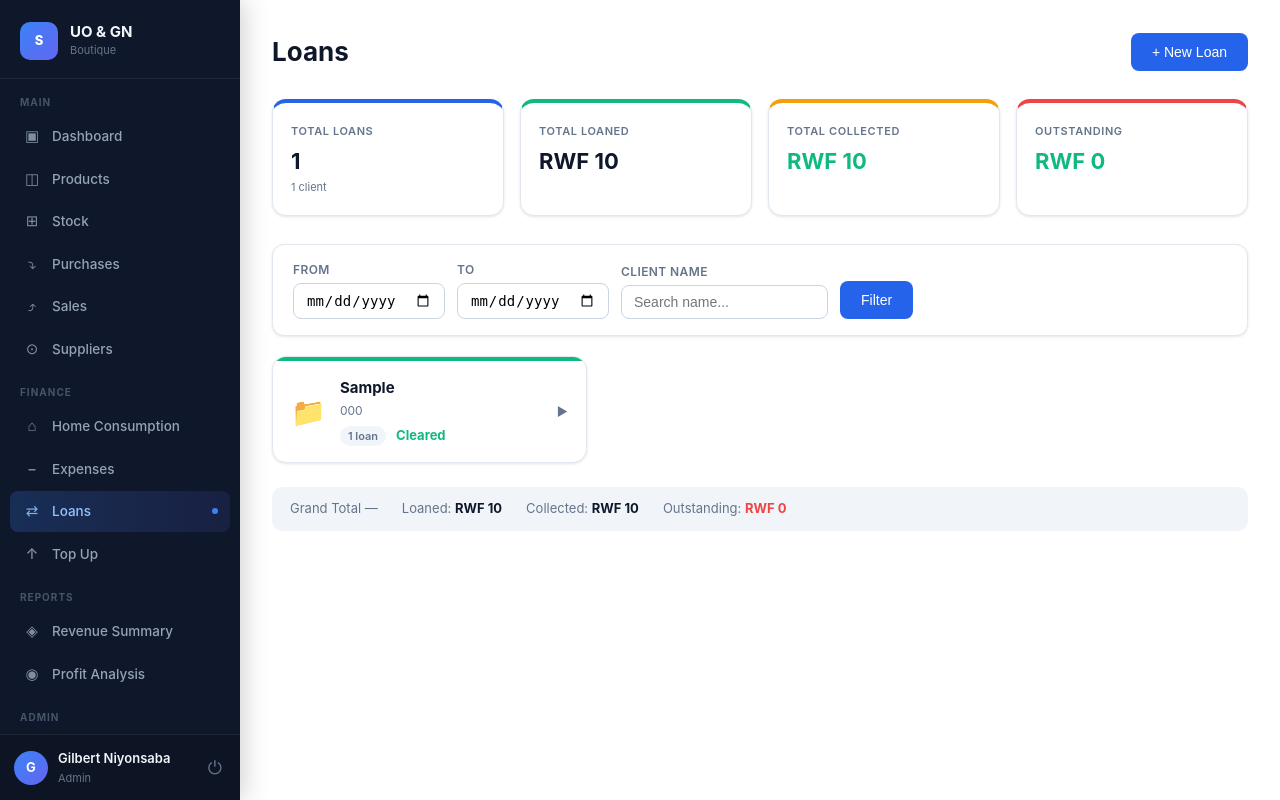
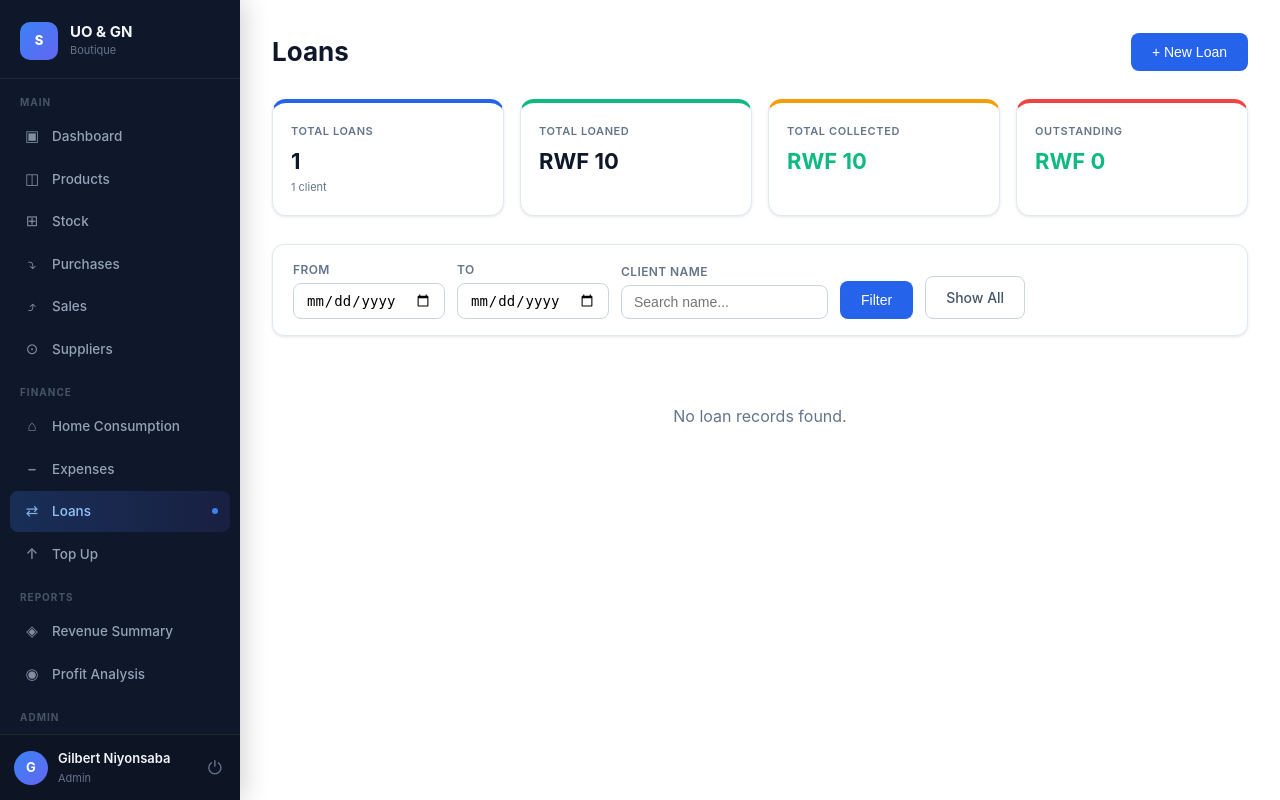
Before and after one commit to GilbertFromRwanda/smart_stock, a PHP site: page /loans.php in a window 1280 px wide. Run offline with PHP 8.4, Linux system fonts and the light colour scheme; a user stored in the database is signed in; tables that the repository leaves empty hold one stand-in row (values such as "Sample post").

Commit message:
remove paid loans product

```diff
--- a/loans.php
+++ b/loans.php
@@ -174,6 +174,10 @@ if ($name_filter)            $where_parts[] = "l.client LIKE '%$name_filter%'";
 $where = $where_parts ? "WHERE " . implode(" AND ", $where_parts) : "";
 $limit = ($date_from || $date_to || $name_filter) ? "" : " LIMIT 100";
 
+// Default to showing only unpaid loans; pass status=all to see everything
+$show_all = ($status_filter === 'all');
+$having = $show_all ? "" : "HAVING l.amount > COALESCE(SUM(lp.amount_paid), 0)";
+
 $records = mysqli_query($conn, "
     SELECT l.*, p.name AS product_name, p.category AS product_category,
         COALESCE(SUM(lp.amount_paid), 0) AS total_paid
@@ -182,6 +186,7 @@ $records = mysqli_query($conn, "
     LEFT JOIN loan_payments lp ON lp.loan_id = l.id
     $where
     GROUP BY l.id
+    $having
     ORDER BY l.loan_date DESC, l.id DESC $limit
 ");
 
@@ -287,9 +292,17 @@ $stats_outstanding = $stats['total_amount'] - $stats['total_paid'];
                 <label>Client Name</label>
                 <input type="text" id="liveClientSearch" name="name" value="<?php echo htmlspecialchars($name_filter); ?>" placeholder="Search name..." autocomplete="off">
             </div>
+            <input type="hidden" name="status" value="<?php echo htmlspecialchars($status_filter); ?>">
             <button type="submit" class="btn btn-primary">Filter</button>
+            <?php if ($show_all): ?>
+                <a href="loans.php?<?php echo http_build_query(['date_from'=>$date_from,'date_to'=>$date_to,'name'=>$name_filter]); ?>"
+                   class="btn btn-secondary">Unpaid Only</a>
+            <?php else: ?>
+                <a href="loans.php?status=all&<?php echo http_build_query(['date_from'=>$date_from,'date_to'=>$date_to,'name'=>$name_filter]); ?>"
+                   class="btn btn-secondary">Show All</a>
+            <?php endif; ?>
             <?php if ($date_from || $date_to || $name_filter): ?>
-                <a href="loans.php" class="btn btn-secondary">Clear</a>
+                <a href="loans.php<?php echo $show_all ? '?status=all' : ''; ?>" class="btn btn-secondary">Clear</a>
             <?php endif; ?>
         </form>
 
```
